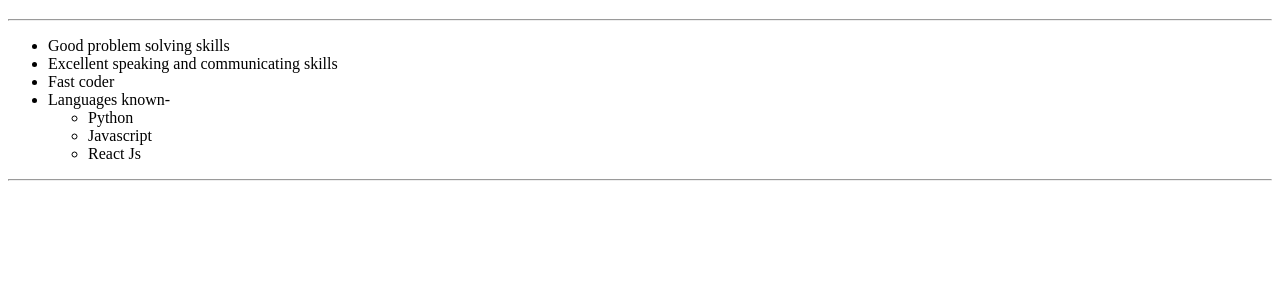
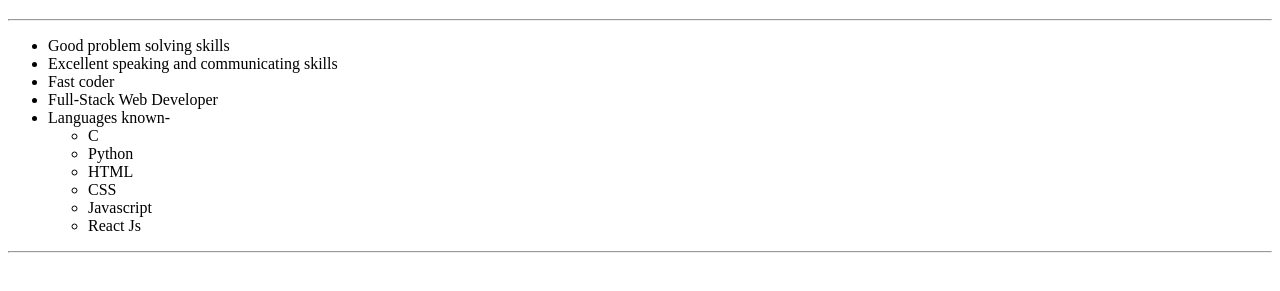
Before and after one commit to joyna27/html-resume, a plain HTML site: page Skills.html in a window 1280 px wide. Shown: the part 61-352 px from the top of the page. Drawn offline with Linux system fonts and the light colour scheme.

Commit message:
Update Skills.html

```diff
--- a/Skills.html
+++ b/Skills.html
@@ -9,13 +9,17 @@
     <h1>Skills</h1>
     <hr />
     <ul>
-        <li>Good problem solving skills</li>
+<li>Good problem solving skills</li>
         <li>Excellent speaking and communicating skills</li>
         <li>Fast coder</li>
+        <li>Full-Stack Web Developer</li>
         <li>
             Languages known-
             <ul>
+                <li>C</li>
                 <li>Python</li>
+                <li>HTML</li>
+                <li>CSS</li>
                 <li>Javascript</li>
                 <li>React Js</li>
             </ul>
```
